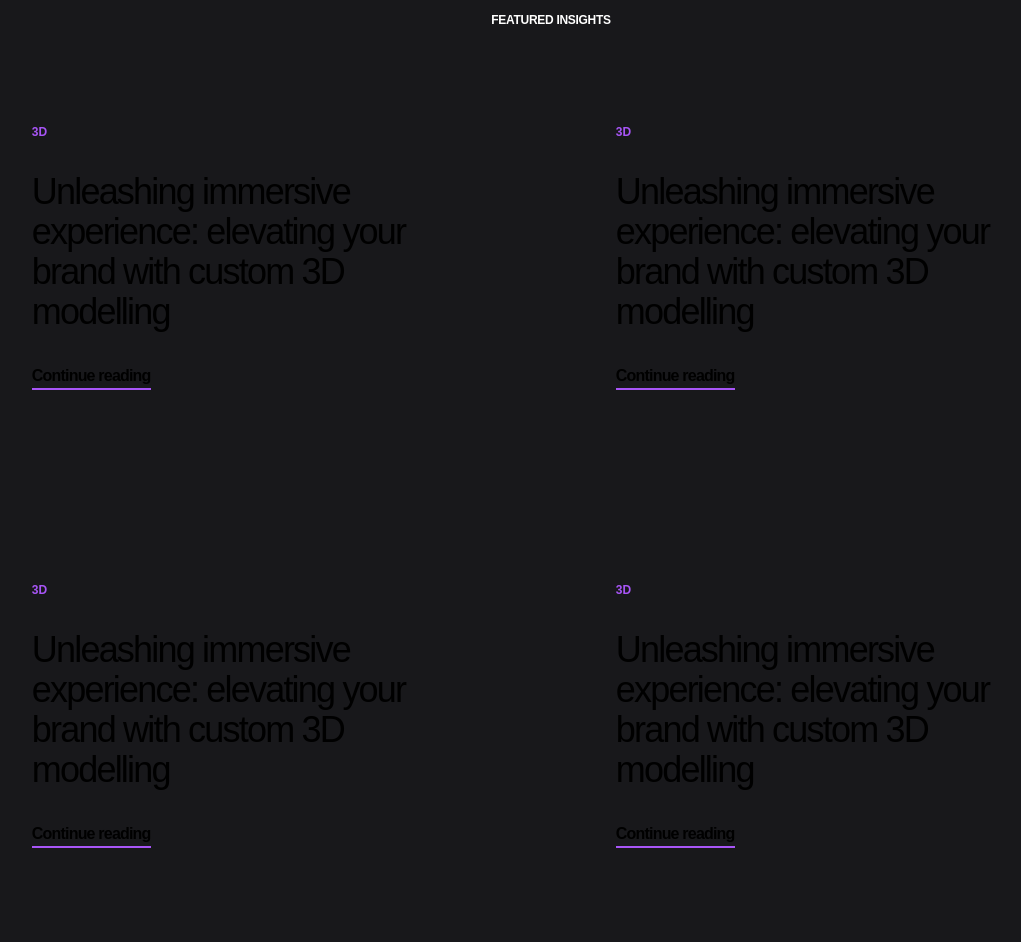
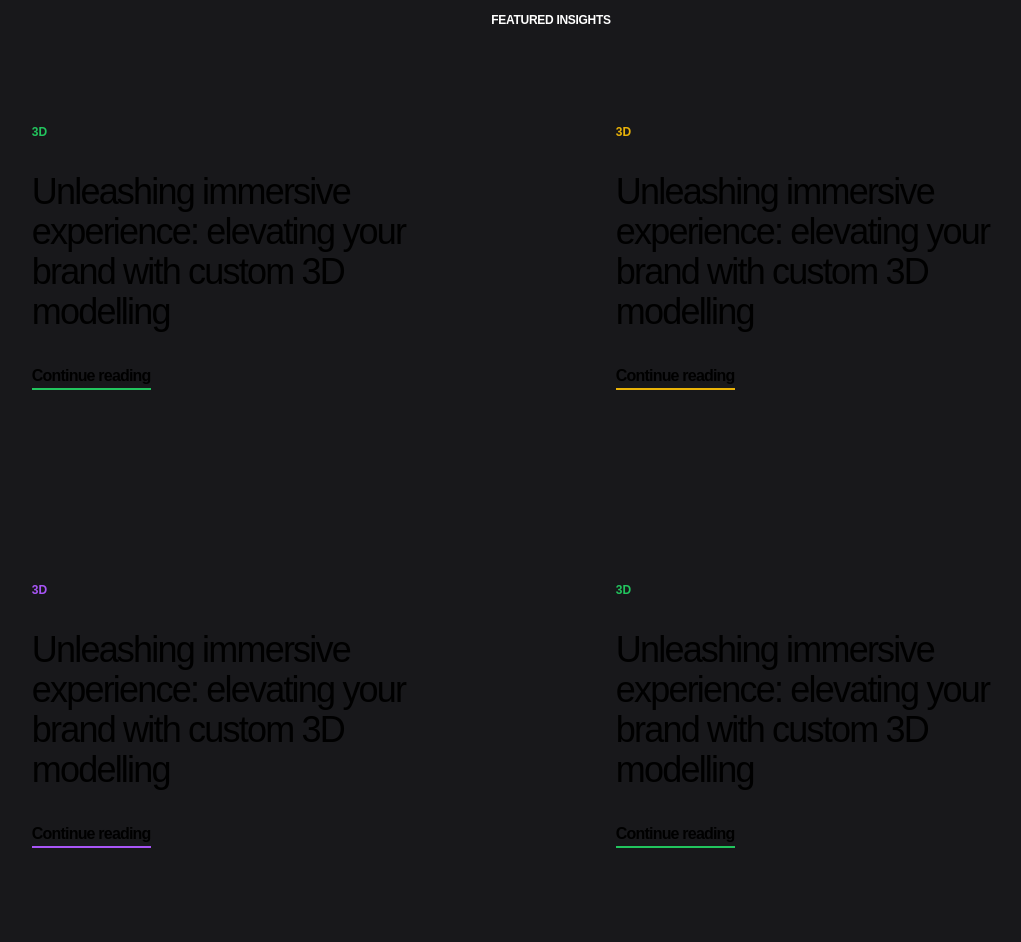
Before and after one commit to Aryann001/ModernLandingPage, a Next.js app: page / in a window 1280 px wide. Shown: the part 2140-3082 px from the top of the page, without its empty margins (89-1110 px from the left). Built offline with nearby package versions, Linux system fonts and the light colour scheme.

Commit message:
forth commit

```diff
--- a/src/components/CarouselCard.tsx
+++ b/src/components/CarouselCard.tsx
@@ -43,7 +43,7 @@ const CarouselCard = () => {
 
       <motion.div
         animate={hoverController}
-        className="z-[2] w-full md:absolute relative md:opacity-0 opacity-[1] md:translate-y-[10%] md:bottom-[-10%] items-center justify-center flex"
+        className="z-[2] w-full md:absolute relative md:opacity-0 opacity-[1] md:translate-y-[10%] translate-y-[2%] md:bottom-[-10%] items-center justify-center flex"
       >
         <div className="flex md:w-3/4 w-11/12 flex-col gap-[1rem] md:rotate-[-5deg] text-left text-white">
           <p className=" text-wrap font-montserrat font-extralight md:text-[1.75rem] text-[1.25rem] tracking-tighter leading-[1.05]">
--- a/src/components/Sections/FeaturedSection.tsx
+++ b/src/components/Sections/FeaturedSection.tsx
@@ -137,14 +137,14 @@ const FeaturedSection = () => {
           className="flex relative w-full items-center justify-center"
         >
           <div className=" w-4/5 flex flex-col gap-[2rem]">
-            <p className=" text-xs font-semibold text-purple-500 font-montserrat">
+            <p className=" text-xs font-semibold text-green-500 font-montserrat">
               3D
             </p>
             <h1 className=" md:text-4xl text-2xl tracking-tighter text-wrap font-inclusive">
               Unleashing immersive experience: elevating your brand with custom
               3D modelling
             </h1>
-            <p className="w-max text-base font-inclusive tracking-tighter font-semibold border-b-2 border-purple-500">
+            <p className="w-max text-base font-inclusive tracking-tighter font-semibold border-b-2 border-green-500">
               Continue reading
             </p>
           </div>
@@ -167,14 +167,14 @@ const FeaturedSection = () => {
           className="flex relative w-full items-center justify-center"
         >
           <div className=" w-4/5 flex flex-col gap-[2rem]">
-            <p className=" text-xs font-semibold text-purple-500 font-montserrat">
+            <p className=" text-xs font-semibold text-yellow-500 font-montserrat">
               3D
             </p>
             <h1 className=" md:text-4xl text-2xl tracking-tighter text-wrap font-inclusive">
               Unleashing immersive experience: elevating your brand with custom
               3D modelling
             </h1>
-            <p className="w-max text-base font-inclusive tracking-tighter font-semibold border-b-2 border-purple-500">
+            <p className="w-max text-base font-inclusive tracking-tighter font-semibold border-b-2 border-yellow-500">
               Continue reading
             </p>
           </div>
@@ -227,14 +227,14 @@ const FeaturedSection = () => {
           className="flex relative w-full items-center justify-center"
         >
           <div className=" w-4/5 flex flex-col gap-[2rem]">
-            <p className=" text-xs font-semibold text-purple-500 font-montserrat">
+            <p className=" text-xs font-semibold text-green-500 font-montserrat">
               3D
             </p>
             <h1 className=" md:text-4xl text-2xl tracking-tighter text-wrap font-inclusive">
               Unleashing immersive experience: elevating your brand with custom
               3D modelling
             </h1>
-            <p className="w-max text-base font-inclusive tracking-tighter font-semibold border-b-2 border-purple-500">
+            <p className="w-max text-base font-inclusive tracking-tighter font-semibold border-b-2 border-green-500">
               Continue reading
             </p>
           </div>
```
